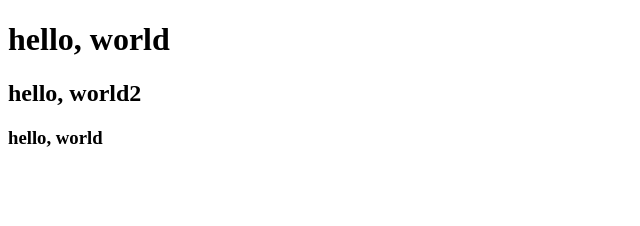
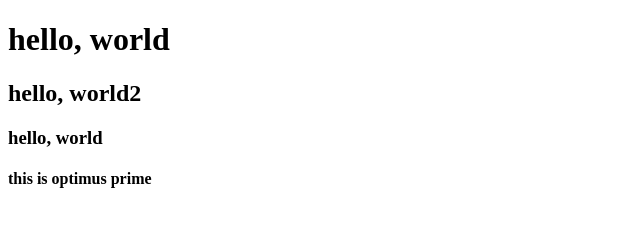
Before and after one commit to gitprime1/hello, a plain HTML site: page hello.html in a window 1280 px wide. Shown: the whole page, without its empty margins (0-640 px from the left). Drawn offline with Linux system fonts and the light colour scheme.

Commit message:
commmited

```diff
--- a/hello.html
+++ b/hello.html
@@ -10,5 +10,6 @@
    <h1>hello, world</h1>
     <h2>hello, world2</h1>
     <h3>hello, world</h3>
+    <h4>this is optimus prime</h4>
 </body>
 </html>
```
